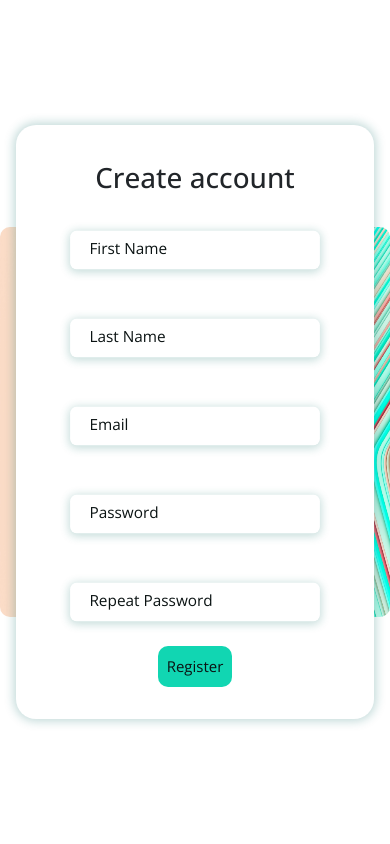
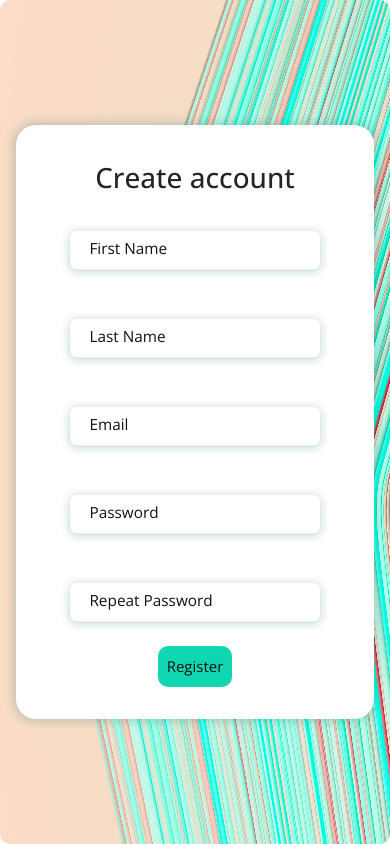
Before and after one commit to jmtgalvez/besh-flexi, a React (Create React App) app in the folder capstone-client/: page /Register in a window 390 px wide. Built offline with nearby package versions, Linux system fonts and the light colour scheme.

Commit message:
Adjust css styling for mobile.

```diff
--- a/capstone-client/public/css/register.css
+++ b/capstone-client/public/css/register.css
@@ -115,8 +115,9 @@
   }
   .register__section .register__section__container__image {
     width: 100vw;
-    height: 100vw;
     position: absolute;
+    top: 0;
+    bottom: 0;
   }
 }
 
--- a/capstone-client/public/scss/register.scss
+++ b/capstone-client/public/scss/register.scss
@@ -124,8 +124,9 @@
     }
     .register__section__container__image {
       width: 100vw;
-      height: 100vw;
       position: absolute;
+      top: 0;
+      bottom: 0;
     }
   }
 }
```
Also changed, not shown: 1 other file (tests, documents, lock files or other folders).
